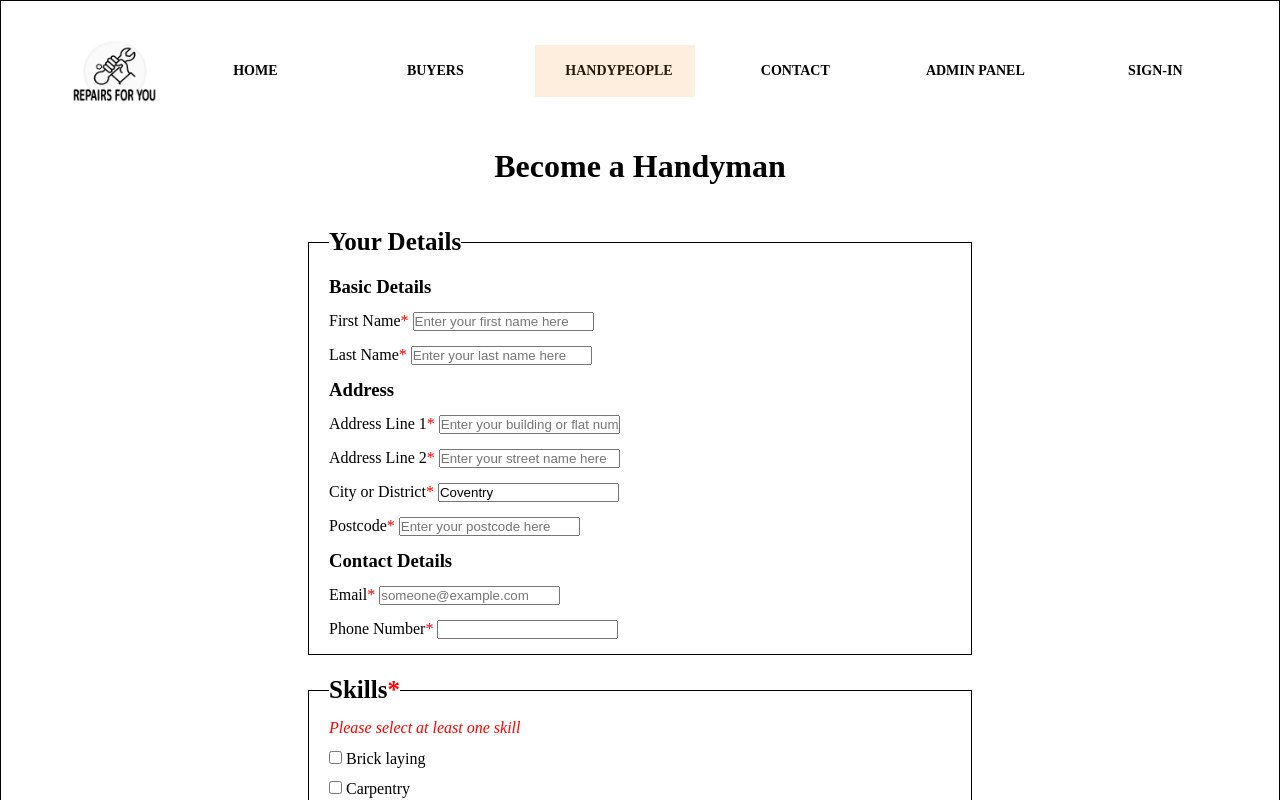
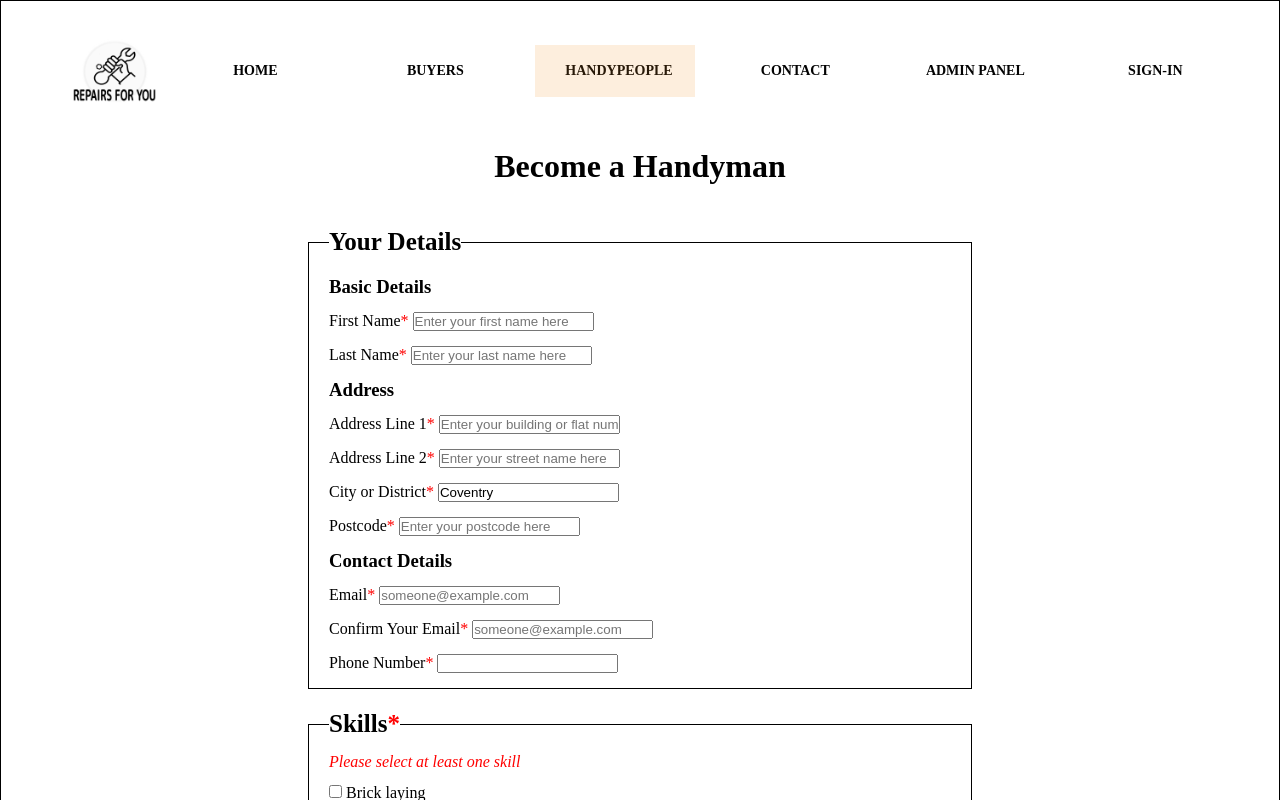
Before and after one commit to Pat-On/repairs_for_you, a React (Create React App) app in the folder client/: page /users/handyman/register in a window 1280 px wide. Shown: the top 800 px of the page. Built offline with nearby package versions, Linux system fonts and the light colour scheme.

Commit message:
Added feature: email verification.

```diff
--- a/client/src/common/js/functions.js
+++ b/client/src/common/js/functions.js
@@ -36,6 +36,9 @@ function getFormErrors(formFields, formId) {
     errors.push(
       "Error: invalid phone format. Please enter a valid phone number."
     );
+  // REQUEST FOR QUOTE
+  // make sure if the user has provided either of estimated man-hour or amount of money for a job
+  //** NOTE: this feature has recieved negative feedback, so needs reviewing
   if (formId === "form-send-quote") {
     // if subject form is RequrestFormQuoteForm, check man-hour and price values
     const manHours = formFields.find((field) => field.name === "man-hours");
@@ -45,6 +48,14 @@ function getFormErrors(formFields, formId) {
     );
     if (noManHourOrPriceProvided)
       errors.push("Please enter your estimated man-hour or  is required.");
+  }
+  // HANDYMAN REGISTRATION
+  // make sure the user has confirmed their email
+  if (formId === "form-add-handyman") {
+    // if subject form is RequrestFormQuoteForm, check man-hour and price values
+    const emails = formFields.filter((field) => field.type === "email");
+    if(emails[0]!==emails[1])
+    errors.push("The emails you entered do not match.");
   }
   return errors;
 }
--- a/client/src/components/Handyman/RegistrationForm/HandymanRegistrationForm.js
+++ b/client/src/components/Handyman/RegistrationForm/HandymanRegistrationForm.js
@@ -45,6 +45,7 @@ const HandymanRegistrationForm = (props) => {
   const [city, setCity] = useState("");
   const [postcode, setPostcode] = useState("");
   const [email, setEmail] = useState("");
+  const [emailConfirm, setEmailConfirm] = useState("");
   const [phoneNumber, setPhoneNumber] = useState("");
   const [selectedSkills, setSelectedSkills] = useState([]);
   const [bio, setBio] = useState("");
@@ -201,6 +202,20 @@ const HandymanRegistrationForm = (props) => {
             />
           </div>
           <div className="input-field">
+            <label htmlFor="email">
+              Confirm Your Email<span className="required">*</span>
+            </label>{" "}
+            <input
+              type="email"
+              id="email"
+              name="email"
+              maxLength={50}
+              required
+              onChange={(event) => setEmailConfirm(event.target.value)}
+              placeholder="someone@example.com"
+            />
+          </div>
+          <div className="input-field">
             <label htmlFor="phone-number">
               Phone Number<span className="required">*</span>
             </label>{" "}
```
